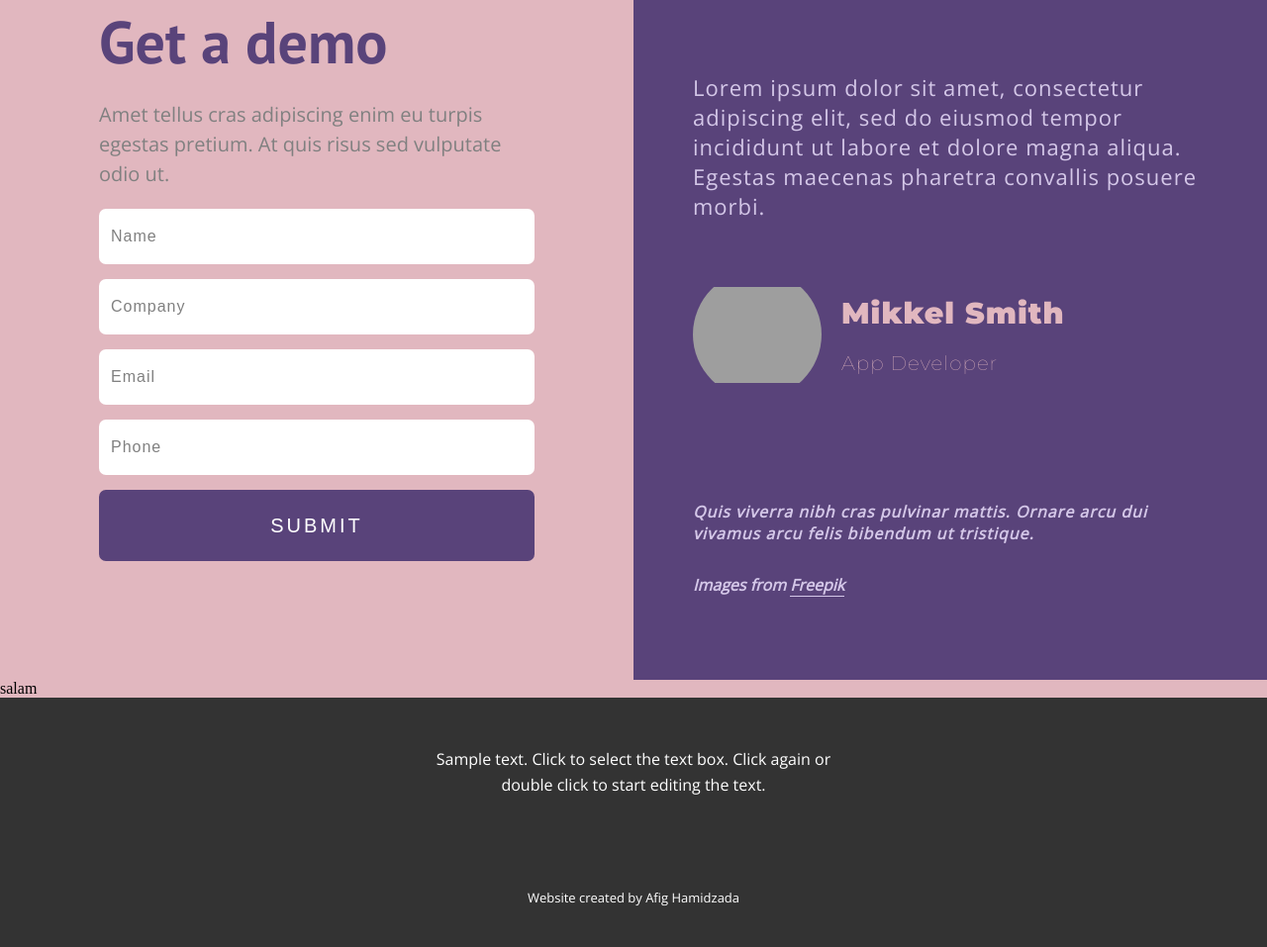
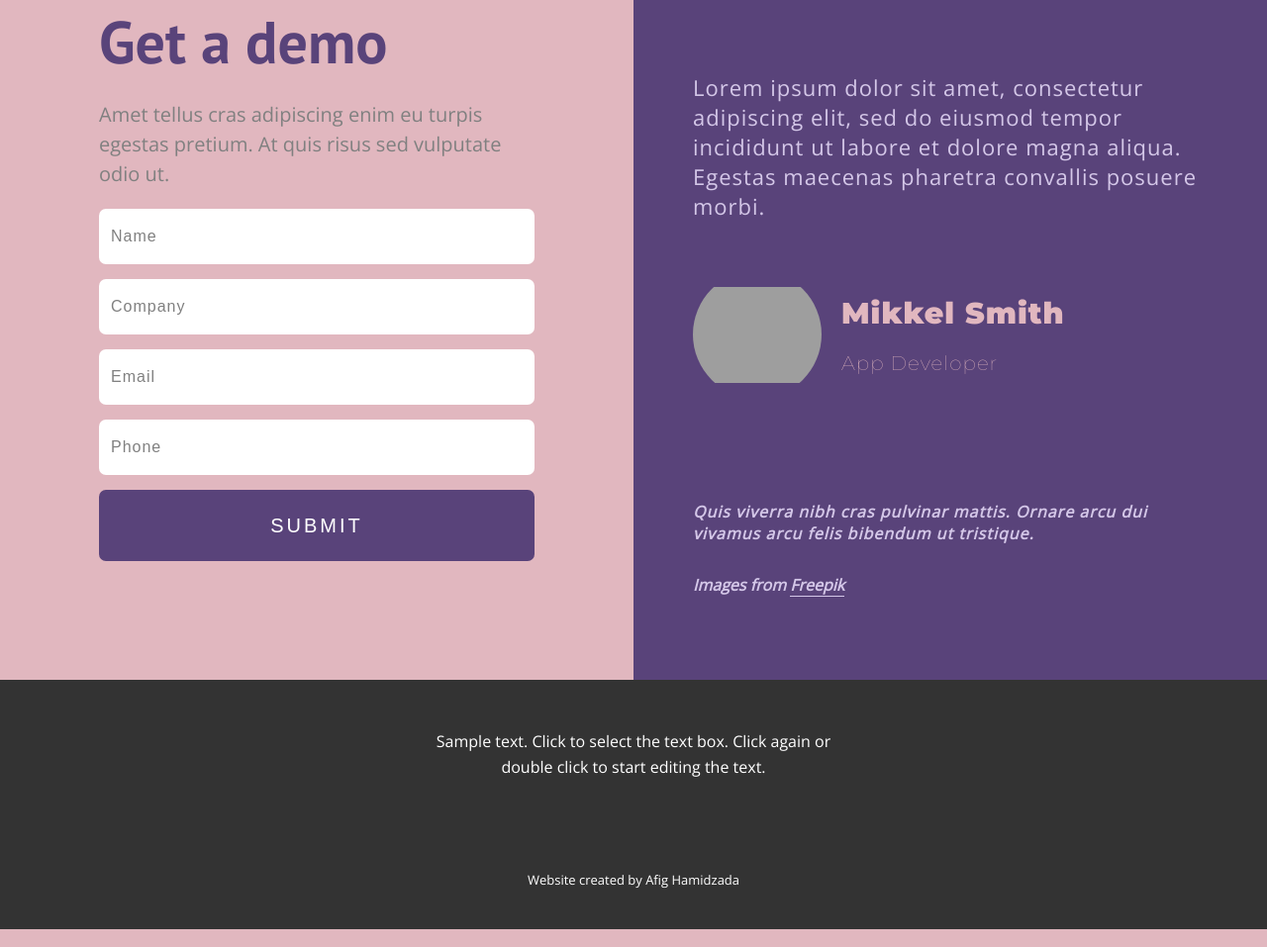
Before and after one commit to AfGamid/Portfolio-web-site-template, a plain HTML site: page index.html in a window 1280 px wide. Shown: the part 6788-7745 px from the top of the page at 99% size. Drawn offline with nearby package versions, Linux system fonts and the light colour scheme; grey boxes are pictures that could not be loaded.

Commit message:
FirstVersion

```diff
--- a/index.html
+++ b/index.html
@@ -535,9 +535,7 @@
       </div>
     </section>
     <!-- form section end -->
-<section>
-  <span>salam</span>
-</section>
+
     <!-- footer begin -->
     <footer>
       <div class="footer-text-container centralized-content">
```
